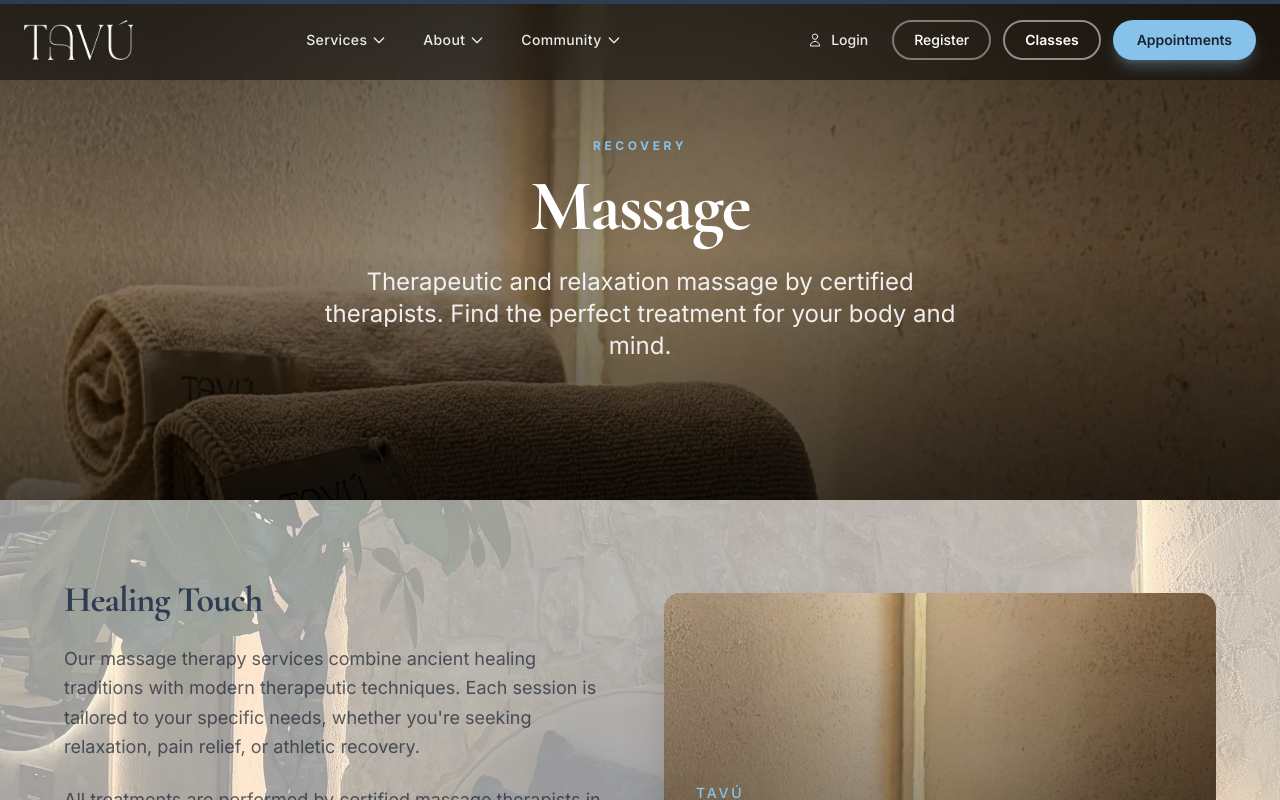
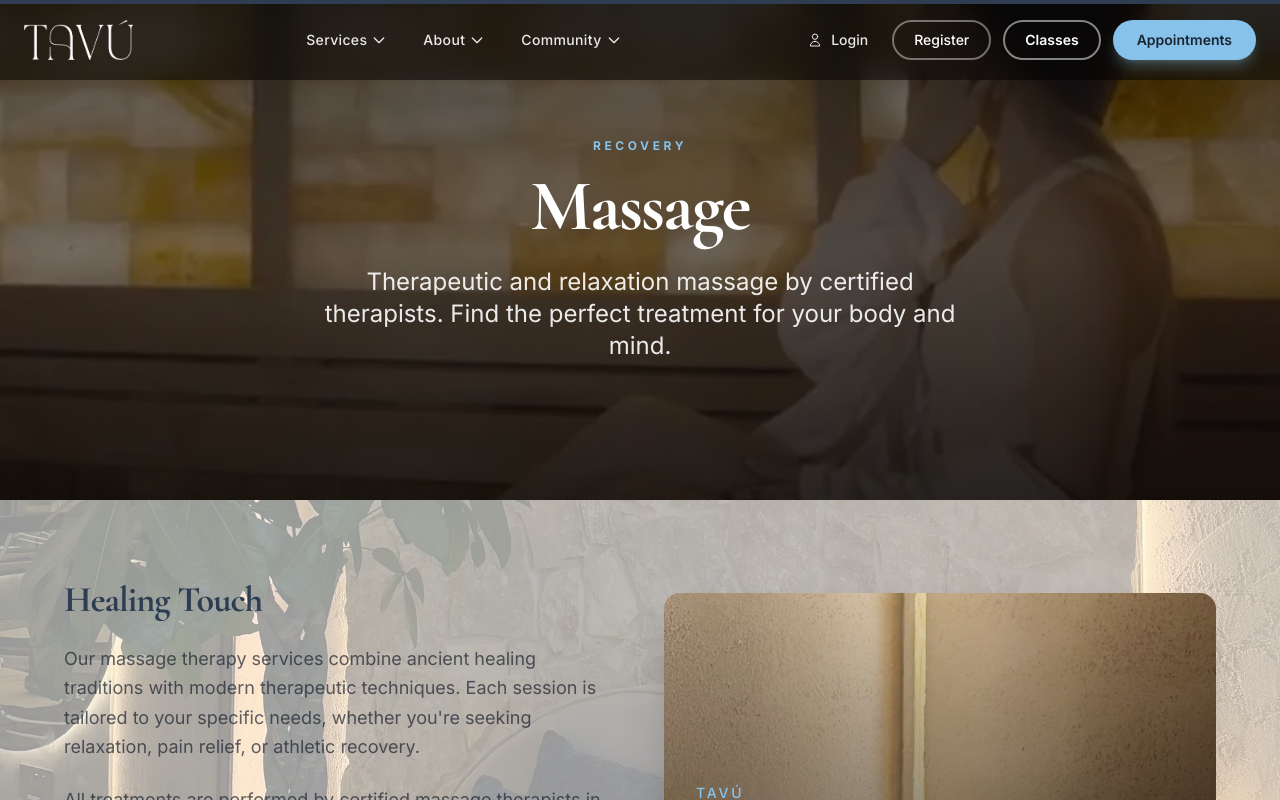
Before and after one commit to kingusa1/tavu-studio, a Next.js app: page /services/massage in a window 1280 px wide. Shown: the top 800 px of the page. Built offline with nearby package versions, Linux system fonts and the light colour scheme.

Commit message:
fix: massage hero no longer repeats the overview photo; register copy drops workshops
Co-Authored-By: Claude Opus 5.5 (1M context) <noreply@anthropic.com>

```diff
--- a/src/app/register/page.tsx
+++ b/src/app/register/page.tsx
@@ -35,7 +35,7 @@ const benefits = [
     },
     {
         title: 'Exclusive Access',
-        description: 'Get early access to events, workshops, and member-only promotions',
+        description: 'Get early access to events, collaborations, and member-only promotions',
         icon: (
             <svg className="w-6 h-6" fill="none" stroke="currentColor" viewBox="0 0 24 24">
                 <path strokeLinecap="round" strokeLinejoin="round" strokeWidth={1.5} d="M5 3v4M3 5h4M6 17v4m-2-2h4m5-16l2.286 6.857L21 12l-5.714 2.143L13 21l-2.286-6.857L5 12l5.714-2.143L13 3z" />
--- a/src/app/services/massage/page.tsx
+++ b/src/app/services/massage/page.tsx
@@ -122,7 +122,7 @@ export default function MassagePage() {
             <section className="relative h-[60vh] min-h-[500px] flex items-center justify-center overflow-hidden">
                 <div className="absolute inset-0 z-0">
                     <Image
-                        src="/service-massage-towels.webp"
+                        src="/gallery-sauna-salt.webp"
                         alt="TAVÚ spa facilities"
                         fill
                         className="object-cover"
```
